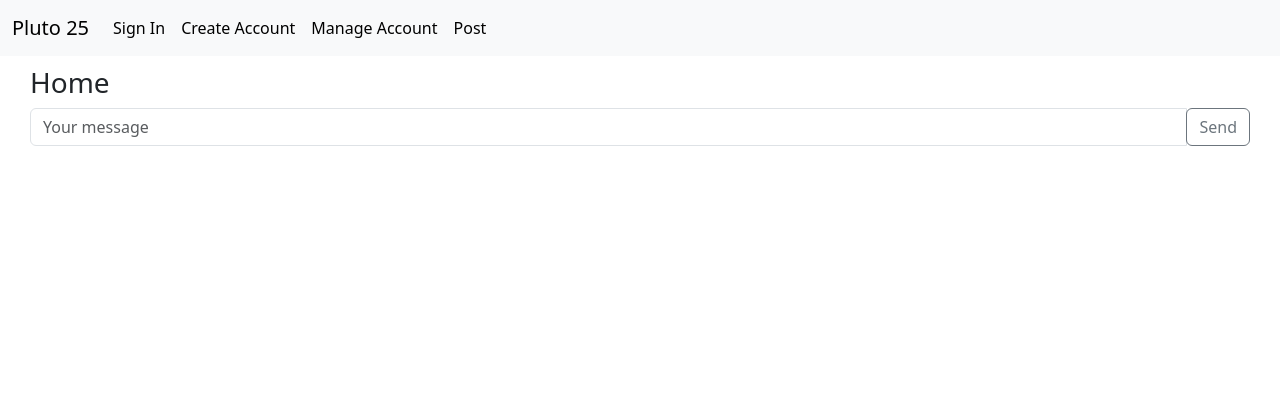
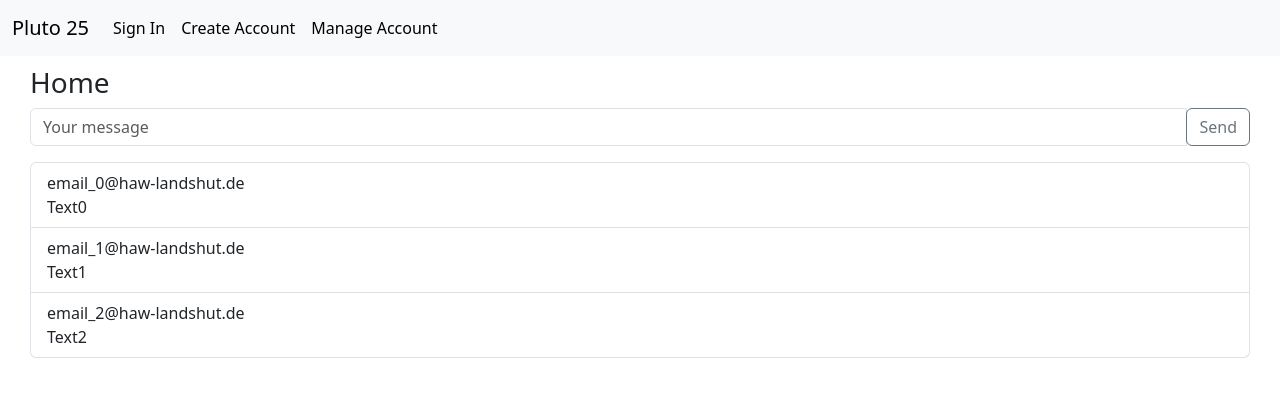
Before and after one commit to Prof-Greipl/pluto25-web, a plain HTML site: page PLUTO25-Web/index.html in a window 1280 px wide. Drawn offline with nearby package versions, Linux system fonts and the light colour scheme.

Commit message:
Stand am 19.11.2924

```diff
--- a/PLUTO25-Web/index.html
+++ b/PLUTO25-Web/index.html
@@ -21,8 +21,6 @@
             </li>
             <a class="nav-link active" aria-current="page" href="#" id="navCreateAccount">Create Account</a>
             <a class="nav-link active" aria-current="page" href="#" id="navManageAccount">Manage Account</a>
-            <a class="nav-link active" aria-current="page" href="#" id="navPost">Post</a>
-
           </li>
         </ul>
       </div>
@@ -33,10 +31,13 @@
 <div id="areaMain"> <!-- areaMain-->
   <h3>Home</h3>
   <div class="input-group mb-3">
-    <input type="text" class="form-control" id="mainMessage" placeholder="Your message">
+    <input type="text" class="form-control" id="ah_message" placeholder="Your message">
     <div class="input-group-append">
-      <button class="btn btn-outline-secondary" type="button" id="mainSend">Send</button>
+      <button class="btn btn-outline-secondary" type="button" id="ah_send">Send</button>
     </div>
+  </div>
+  <div>
+    <ul id="ah_ul" class="list-group"></ul>
   </div>
 </div>
 
@@ -101,6 +102,12 @@
   </div>
 </div>
 </div>
+<template id="post_view">
+  <li class="list-group-item">
+    <div id="line1"></div>
+    <div id="line2"></div>
+  </li>
+</template>
 <script src="https://cdn.jsdelivr.net/npm/bootstrap@5.3.3/dist/js/bootstrap.bundle.min.js" integrity="sha384-YvpcrYf0tY3lHB60NNkmXc5s9fDVZLESaAA55NDzOxhy9GkcIdslK1eN7N6jIeHz" crossorigin="anonymous"></script>
  <script>
   const areaMain = document.getElementById("areaMain")
@@ -168,7 +175,26 @@ function displayModal( title, body){
 
 }
 
+// Erzeugung von Testdaten - muss später raus.
+var mPostList = [];
+for (let i=0; i < 3; i++){
+  mPostList.push({
+    email: "email_"+i+"@haw-landshut.de",
+    body: "Text"+i
+  })
+}
+
+console.log( mPostList );
+
+var template = document.getElementById("post_view")
+mPostList.forEach( (post) =>{
+  var li = template.content.cloneNode( true )
+  li.getElementById("line1").textContent = post.email;
+  li.getElementById("line2").textContent = post.body;
+  document.getElementById("ah_ul").appendChild( li )
+})
 
  </script>
+
 </body>
 </html>
```
Also changed, not shown: HTML_CSS_JS/test_id.html (+2 -2 lines), 1 other file.
